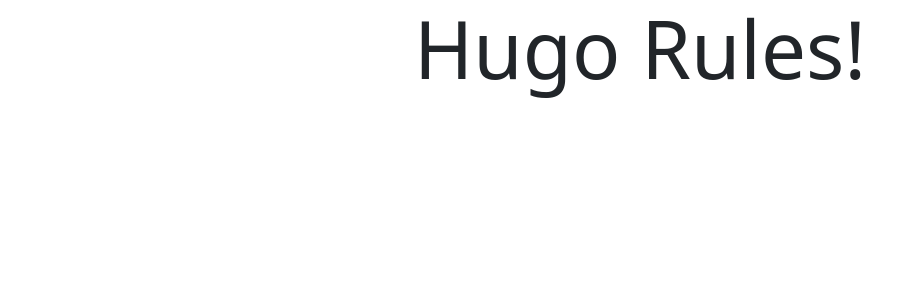
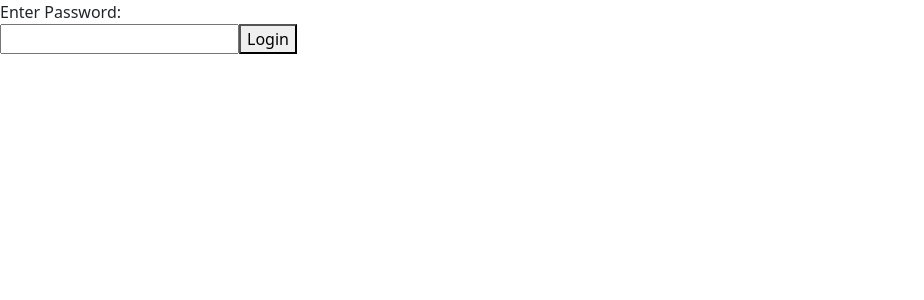
Before and after one commit to hugsanchez/My-Site, a React app: page / in a window 1280 px wide. Shown: the top 300 px of the page, without its empty margins (0-924 px from the left). Built offline with nearby package versions, Linux system fonts and the light colour scheme.

Commit message:
testing out features

```diff
--- a/src/App.jsx
+++ b/src/App.jsx
@@ -1,9 +1,25 @@
-import React from "react";
+import React, { useState } from "react";
+import Home from "./components/Home";
+import Login from "./components/Login";
 
 const App = () => {
+  const [isLoggedIn, setIsLoggedIn] = useState(false);
+
+  const handleLogin = () => {
+    setIsLoggedIn(true);
+  };
+
+  const handleLogout = () => {
+    setIsLoggedIn(false);
+  };
+
   return (
     <div>
-      <h1 className="font-weight-light display-1 text-center">Hugo Rules!</h1>
+      {isLoggedIn ? (
+        <Home onLogout={handleLogout}/>
+      ) : (
+        <Login onLogin={handleLogin}/>
+      )}
     </div>
   )
 };
--- /dev/null
+++ b/src/components/Home.jsx
@@ -0,0 +1,12 @@
+import React from "react";
+
+const Home = ({ onLogout }) => {
+  return (
+    <div>
+      <h1>Welcom to home page</h1>
+      <button onClick={onLogout}>Logout</button>
+    </div>
+  );
+};
+
+export default Home;
--- /dev/null
+++ b/src/components/Login.jsx
@@ -0,0 +1,31 @@
+import React, { useState } from "react";
+
+const Login = ({ onLogin }) => {
+  const [password, setPassword] = useState('');
+
+  const handlePasswordChange = (e) => {
+    setPassword(e.target.value);
+  };
+
+  const handleSubmit = (e) => {
+    e.preventDefault();
+
+    if(password === 'yourPassword'){
+      onLogin();
+    } else {
+      alert('Incorrect password');
+    }
+  };
+
+  return (
+    <div>
+      <form onSubmit={handleSubmit}>
+        <div>Enter Password:</div>
+        <input type="password" value={password} onChange={handlePasswordChange}/>
+        <button type="submit">Login</button>
+      </form>
+    </div>
+  );
+}
+
+export default Login;
```
Also changed, not shown: public/dist/main.js, 1 other file (tests, documents, lock files or other folders).
